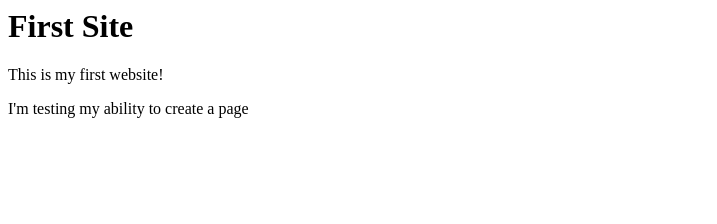
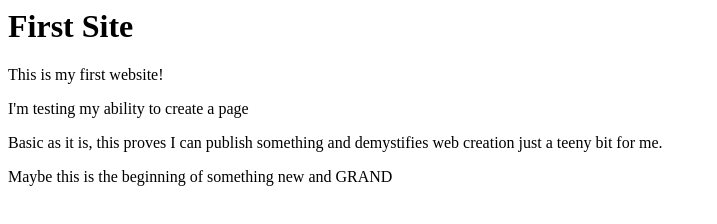
Before and after one commit to linodom/linodom.github.io, a plain HTML site: page index.html in a window 1280 px wide. Shown: the whole page, without its empty margins (0-717 px from the left). Drawn offline with Linux system fonts and the light colour scheme.

Commit message:
Update index.html

```diff
--- a/index.html
+++ b/index.html
@@ -4,6 +4,6 @@
 
 <p>This is my first website!</p>
 <p>I'm testing my ability to create a page</p>
-
-
+<p> Basic as it is, this proves I can publish something and demystifies web creation just a teeny bit for me.</p>
+<p> Maybe this is the beginning of something new and GRAND</p>
 </body></html>
```
